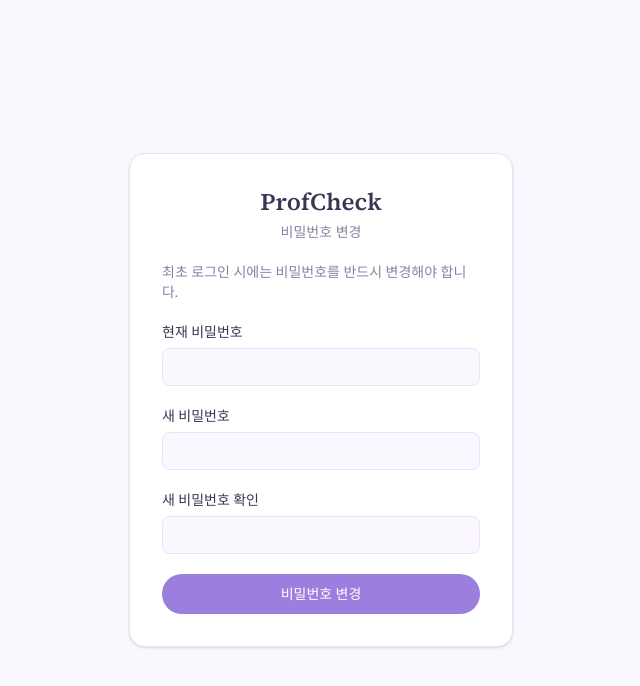
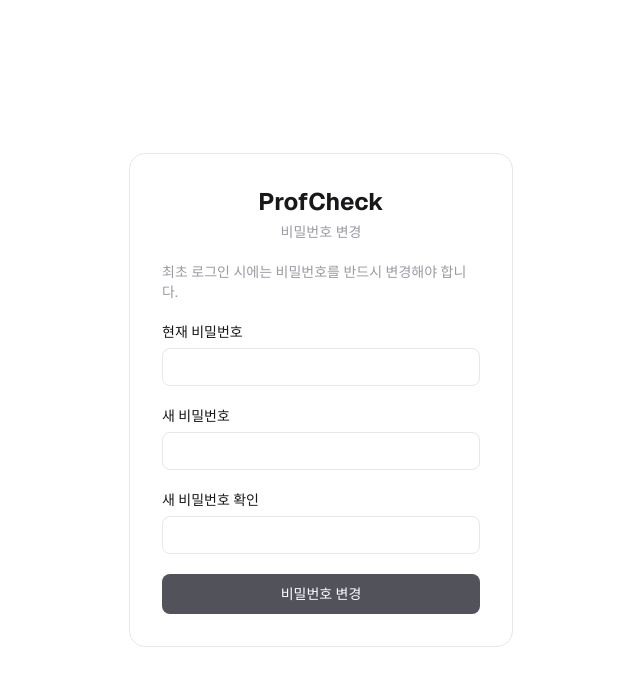
Before and after one commit to Kimbogyung/ProfCheck, a Next.js app: page /change-password in a window 1280 px wide. Shown: the top 686 px of the page, without its empty margins (319-959 px from the left). Built offline with nearby package versions, Linux system fonts and the light colour scheme.

Commit message:
style: apply gray minimal design system

```diff
--- a/app/admin/page.tsx
+++ b/app/admin/page.tsx
@@ -69,14 +69,12 @@
       <AppHeader />
 
       <main className="mx-auto flex w-full max-w-3xl flex-1 flex-col gap-4 px-4 py-10">
-        <h1 className="font-serif text-2xl font-semibold text-text">
-          사용자 관리
-        </h1>
+        <h1 className="text-2xl font-bold text-text">사용자 관리</h1>
 
         {error && <p className="text-sm text-red-500">{error}</p>}
         {message && <p className="text-sm text-text-soft">{message}</p>}
 
-        <div className="overflow-x-auto rounded-2xl border border-border bg-surface p-4 shadow-sm sm:p-6">
+        <div className="overflow-x-auto rounded-2xl border border-border bg-surface p-4 sm:p-6">
           <table className="w-full min-w-[520px] border-collapse text-left text-sm">
             <thead>
               <tr className="border-b border-border text-text-soft">
@@ -101,7 +99,7 @@
                       type="button"
                       disabled={resettingId === user.id}
                       onClick={() => handleResetPassword(user)}
-                      className="rounded-full border border-border px-3 py-1 text-xs font-medium text-text-soft transition-colors hover:bg-primary-light disabled:opacity-50"
+                      className="rounded-lg border border-border px-3 py-1 text-xs font-medium text-text-soft transition-colors hover:bg-primary-light disabled:opacity-50"
                     >
                       비밀번호 초기화
                     </button>
--- a/app/change-password/page.tsx
+++ b/app/change-password/page.tsx
@@ -50,12 +50,10 @@
     <main className="flex flex-1 items-center justify-center bg-background px-4">
       <form
         onSubmit={handleSubmit}
-        className="w-full max-w-sm space-y-5 rounded-2xl border border-border bg-surface p-8 shadow-sm"
+        className="w-full max-w-sm space-y-5 rounded-2xl border border-border bg-surface p-8"
       >
         <div className="text-center">
-          <span className="font-serif text-2xl font-semibold text-text">
-            ProfCheck
-          </span>
+          <span className="text-2xl font-bold text-text">ProfCheck</span>
           <p className="mt-1 text-sm text-text-soft">비밀번호 변경</p>
         </div>
         <p className="text-sm text-text-soft">
@@ -121,7 +119,7 @@
         <button
           type="submit"
           disabled={isSubmitting}
-          className="w-full rounded-full bg-primary px-3 py-2.5 text-sm font-medium text-white transition-colors hover:bg-primary-hover disabled:opacity-50"
+          className="w-full rounded-lg bg-primary px-3 py-2.5 text-sm font-medium text-white transition-colors hover:bg-primary-hover disabled:opacity-50"
         >
           {isSubmitting ? "변경 중..." : "비밀번호 변경"}
         </button>
--- a/app/globals.css
+++ b/app/globals.css
@@ -1,20 +1,17 @@
 @import "tailwindcss";
 
 @theme {
-  --color-background: #faf7ff;
+  --color-background: #ffffff;
   --color-surface: #ffffff;
-  --color-primary: #9b7ede;
-  --color-primary-hover: #8467c9;
-  --color-primary-light: #ede4fb;
-  --color-timeoff: #d9c8f5;
-  --color-timeoff-border: #b99ae8;
-  --color-dayoff: #c9b3f0;
-  --color-text: #3d3554;
-  --color-text-soft: #8a80a3;
-  --color-border: #eae3f7;
+  --color-primary: #52525b;
+  --color-primary-hover: #3a3a42;
+  --color-primary-light: #f1f1f3;
+  --color-absence: #71717a;
+  --color-text: #18181b;
+  --color-text-soft: #9c9aa3;
+  --color-border: #e7e6ea;
 
   --font-sans: var(--font-geist-sans);
-  --font-serif: var(--font-source-serif);
   --font-mono: var(--font-geist-mono);
 }
 
--- a/app/layout.tsx
+++ b/app/layout.tsx
@@ -1,5 +1,5 @@
 import type { Metadata } from "next";
-import { Geist, Geist_Mono, Source_Serif_4 } from "next/font/google";
+import { Geist, Geist_Mono } from "next/font/google";
 import "./globals.css";
 
 const geistSans = Geist({
@@ -12,11 +12,6 @@
   subsets: ["latin"],
 });
 
-const sourceSerif = Source_Serif_4({
-  variable: "--font-source-serif",
-  subsets: ["latin"],
-});
-
 export const metadata: Metadata = {
   title: "ProfCheck",
   description: "교수님 재실 여부를 공유하는 연구실 주간 일정 트래킹 시스템",
@@ -26,7 +21,7 @@
   return (
     <html
       lang="ko"
-      className={`${geistSans.variable} ${geistMono.variable} ${sourceSerif.variable} h-full antialiased`}
+      className={`${geistSans.variable} ${geistMono.variable} h-full antialiased`}
     >
       <body className="flex min-h-full flex-col font-sans">{children}</body>
     </html>
--- a/app/login/page.tsx
+++ b/app/login/page.tsx
@@ -40,12 +40,10 @@
     <main className="flex flex-1 items-center justify-center bg-background px-4">
       <form
         onSubmit={handleSubmit}
-        className="w-full max-w-sm space-y-5 rounded-2xl border border-border bg-surface p-8 shadow-sm"
+        className="w-full max-w-sm space-y-5 rounded-2xl border border-border bg-surface p-8"
       >
         <div className="text-center">
-          <span className="font-serif text-2xl font-semibold text-text">
-            ProfCheck
-          </span>
+          <span className="text-2xl font-bold text-text">ProfCheck</span>
           <p className="mt-1 text-sm text-text-soft">로그인</p>
         </div>
 
@@ -90,7 +88,7 @@
         <button
           type="submit"
           disabled={isSubmitting}
-          className="w-full rounded-full bg-primary px-3 py-2.5 text-sm font-medium text-white transition-colors hover:bg-primary-hover disabled:opacity-50"
+          className="w-full rounded-lg bg-primary px-3 py-2.5 text-sm font-medium text-white transition-colors hover:bg-primary-hover disabled:opacity-50"
         >
           {isSubmitting ? "로그인 중..." : "로그인"}
         </button>
--- a/components/AppHeader.tsx
+++ b/components/AppHeader.tsx
@@ -19,15 +19,13 @@
     <header className="flex items-center justify-between border-b border-border bg-surface px-6 py-4">
       <div className="flex items-center gap-2">
         <span className="h-2 w-2 rounded-full bg-primary" aria-hidden="true" />
-        <span className="font-serif text-lg font-semibold text-text">
-          ProfCheck
-        </span>
+        <span className="text-lg font-bold text-text">ProfCheck</span>
       </div>
       <div className="flex items-center gap-2 text-sm">
         {showAdminLink && (
           <Link
             href="/admin"
-            className="rounded-full bg-primary-light px-4 py-1.5 font-medium text-primary-hover transition-colors hover:bg-primary/20"
+            className="rounded-lg bg-primary-light px-4 py-1.5 font-medium text-primary-hover transition-colors hover:bg-primary/20"
           >
             관리자
           </Link>
@@ -35,7 +33,7 @@
         <button
           type="button"
           onClick={handleLogout}
-          className="rounded-full border border-border px-4 py-1.5 font-medium text-text-soft transition-colors hover:bg-primary-light"
+          className="rounded-lg border border-border bg-transparent px-4 py-1.5 font-medium text-text-soft transition-colors hover:bg-primary-light"
         >
           로그아웃
         </button>
--- a/components/TimeGrid.tsx
+++ b/components/TimeGrid.tsx
@@ -126,12 +126,7 @@
                 const isPendingStart =
                   pending?.date === date && pending.startHour === hour;
                 const isBlocked = isOff || (Boolean(occupied) && !canManage);
-
-                const colorClass = isOff
-                  ? "border-transparent bg-dayoff"
-                  : occupied
-                    ? "border-timeoff-border bg-timeoff"
-                    : "border-border bg-surface";
+                const isAbsent = isOff || Boolean(occupied);
 
                 return (
                   <button
@@ -140,9 +135,11 @@
                     disabled={isLoading || isBlocked}
                     onClick={() => handleCellClick(date, hour)}
                     aria-label={`${date} ${pad2(hour)}:00`}
-                    className={`h-7 border transition-colors ${
-                      occupied && !isOff ? "rounded-md" : "rounded-[4px]"
-                    } ${colorClass} ${
+                    className={`h-7 rounded-lg border transition-colors ${
+                      isAbsent
+                        ? "border-transparent bg-absence"
+                        : "border-border bg-surface"
+                    } ${
                       isPendingStart
                         ? "ring-2 ring-primary ring-offset-1 ring-offset-background"
                         : ""
--- a/components/WeeklyCalendar.tsx
+++ b/components/WeeklyCalendar.tsx
@@ -94,11 +94,9 @@
 
       <div className="mx-auto flex w-full max-w-4xl flex-1 flex-col gap-6 px-4 py-10">
         <div className="text-center">
-          <h1 className="font-serif text-2xl font-semibold text-text">
-            이번 주 교수님 일정
-          </h1>
+          <h1 className="text-2xl font-bold text-text">이번 주 교수님 일정</h1>
           <p className="mt-1.5 text-sm text-text-soft">
-            색이 칠해진 시간대만 부재로 확인된 시간입니다
+            색이 칠해진 시간대만 부재로 확인된 시간이에요
           </p>
         </div>
 
@@ -115,7 +113,7 @@
             type="button"
             title="이번 주로 돌아가기"
             onClick={() => setWeekStart(getCurrentWeekStart())}
-            className="rounded-full bg-primary-light px-4 py-1.5 text-sm font-medium text-text transition-colors hover:bg-primary/25"
+            className="rounded-lg bg-primary-light px-4 py-1.5 text-sm font-medium text-text transition-colors hover:bg-primary/15"
           >
             {formatWeekRangeLabel(weekDates)}
           </button>
@@ -133,7 +131,7 @@
           <p className="text-center text-sm text-red-500">{error}</p>
         )}
 
-        <div className="rounded-2xl border border-border bg-surface p-4 shadow-sm sm:p-6">
+        <div className="rounded-2xl border border-border bg-surface p-4 sm:p-6">
           <DayToggleBar
             weekDates={weekDates}
             dailyStatus={dailyStatus}
@@ -154,21 +152,6 @@
             isLoading={isLoading}
           />
         </div>
-
-        <div className="flex flex-wrap items-center justify-center gap-x-6 gap-y-2 text-xs text-text-soft">
-          <span className="flex items-center gap-1.5">
-            <span className="h-3 w-3 rounded-sm border border-border bg-surface" />
-            기본(정보 없음)
-          </span>
-          <span className="flex items-center gap-1.5">
-            <span className="h-3 w-3 rounded-sm border border-timeoff-border bg-timeoff" />
-            특정 시간 부재
-          </span>
-          <span className="flex items-center gap-1.5">
-            <span className="h-3 w-3 rounded-sm bg-dayoff" />
-            종일 부재
-          </span>
-        </div>
       </div>
     </div>
   );
```
